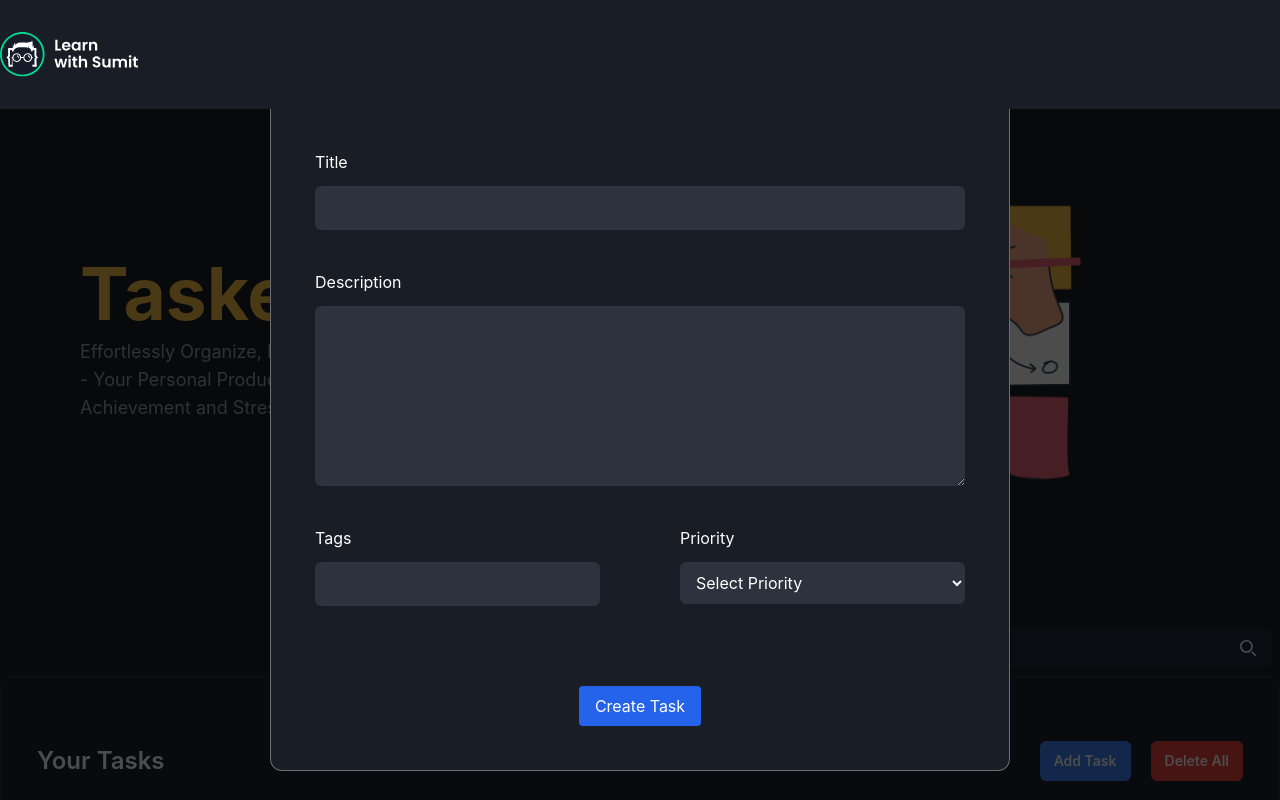
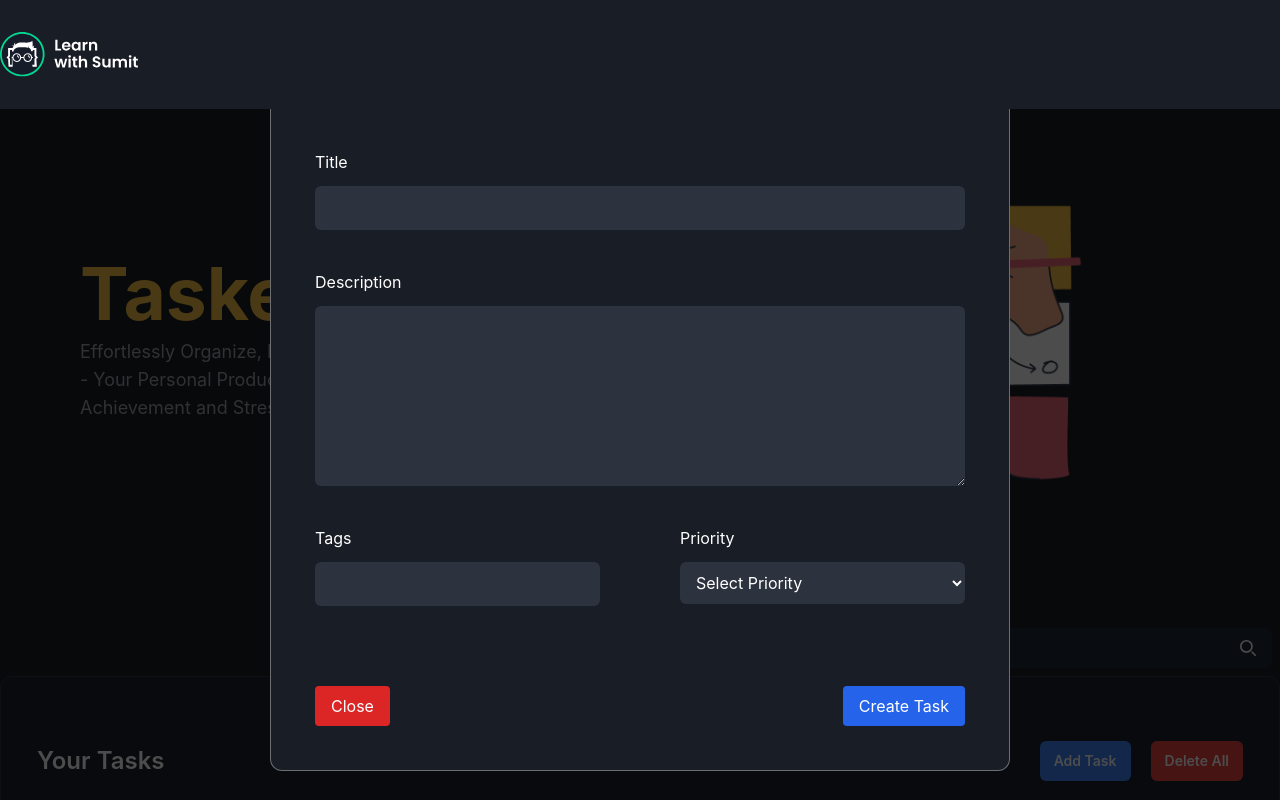
Before and after one commit to TamimOp/tasker_app, a React (Vite) app: page / in a window 1280 px wide. Both pictures are taken after a click on the button "Add Task". Shown: the top 800 px of the page. Built offline with nearby package versions, Linux system fonts and the light colour scheme.

Commit message:
delete and close button function implement

```diff
--- a/src/components/task/AddTaskModal.jsx
+++ b/src/components/task/AddTaskModal.jsx
@@ -1,6 +1,6 @@
 import { useState } from "react";
 
-function AddTaskModal({ onSave, taskToUpdate }) {
+function AddTaskModal({ onSave, taskToUpdate, onClose }) {
   const [isAdd, setIsAdd] = useState(Object.is(taskToUpdate, null));
   const [task, setTask] = useState(
     taskToUpdate || {
@@ -89,7 +89,14 @@ function AddTaskModal({ onSave, taskToUpdate }) {
             </div>
           </div>
         </div>
-        <div className="mt-16 flex justify-center lg:mt-20">
+        <div className="mt-16 flex justify-between lg:mt-20">
+          <button
+            type="submit"
+            className="rounded bg-red-600 px-4 py-2 text-white transition-all hover:opacity-80"
+            onClick={onClose}
+          >
+            Close
+          </button>
           <button
             type="submit"
             className="rounded bg-blue-600 px-4 py-2 text-white transition-all hover:opacity-80"
--- a/src/components/task/TaskBoard.jsx
+++ b/src/components/task/TaskBoard.jsx
@@ -30,10 +30,22 @@ function TaskBoard() {
     setTaskToUpdate(task);
     setShowAddModal(true);
   }
+  function handleClose() {
+    setShowAddModal(false);
+    setTaskToUpdate(null);
+  }
+  function handleDeleteTask(taskId) {
+    setTasks(tasks.filter((task) => task.id !== taskId));
+  }
+
   return (
     <section className="mb-20" id="tasks">
       {showAddModal && (
-        <AddTaskModal onSave={handleAddTask} taskToUpdate={taskToUpdate} />
+        <AddTaskModal
+          onSave={handleAddTask}
+          taskToUpdate={taskToUpdate}
+          onClose={handleClose}
+        />
       )}
       <div className="container">
         <div className="p-2 flex justify-end">
@@ -41,7 +53,11 @@ function TaskBoard() {
         </div>
         <div className="rounded-xl border border-[rgba(206,206,206,0.12)] bg-[#1D212B] px-6 py-8 md:px-9 md:py-16">
           <TaskActions onAddClick={() => setShowAddModal(true)} />
-          <TaskLists tasks={tasks} onEdit={handleEditTask} />
+          <TaskLists
+            tasks={tasks}
+            onEdit={handleEditTask}
+            onDelete={handleDeleteTask}
+          />
         </div>
       </div>
     </section>
--- a/src/components/task/TaskLists.jsx
+++ b/src/components/task/TaskLists.jsx
@@ -1,5 +1,5 @@
 import { FaStar } from "react-icons/fa";
-function TaskLists({ tasks, onEdit }) {
+function TaskLists({ tasks, onEdit, onDelete }) {
   return (
     <div className="overflow-auto">
       <table className="table-fixed overflow-auto xl:w-full">
@@ -59,7 +59,12 @@ function TaskLists({ tasks, onEdit }) {
               <td className="text-center">{task.priority}</td>
               <td>
                 <div className="flex items-center justify-center space-x-3">
-                  <button className="text-red-500">Delete</button>
+                  <button
+                    className="text-red-500"
+                    onClick={() => onDelete(task.id)}
+                  >
+                    Delete
+                  </button>
                   <button
                     className="text-blue-500"
                     onClick={() => onEdit(task)}
```
